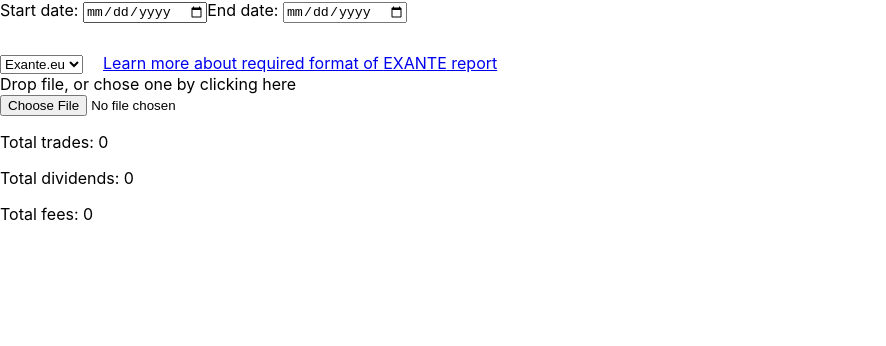
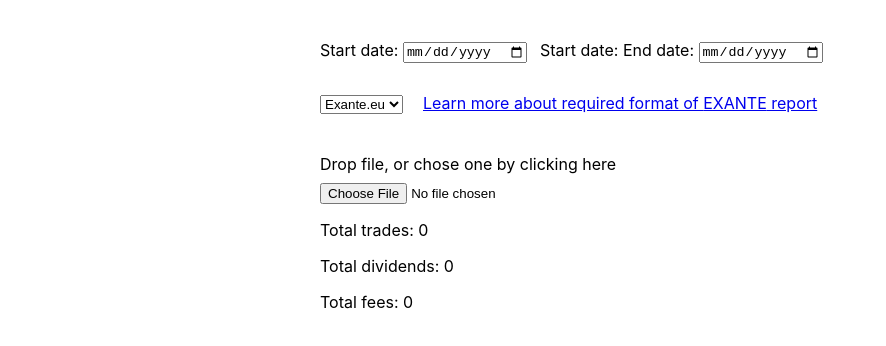
Before and after one commit to andrewmiroshnichenko/trading-taxes, a React (Create React App) app: page / in a window 1280 px wide. Shown: the top 346 px of the page, without its empty margins (0-886 px from the left). Built offline with nearby package versions, Linux system fonts and the light colour scheme.

Commit message:
added positioning css

```diff
--- a/src/components/BrokerSelect.tsx
+++ b/src/components/BrokerSelect.tsx
@@ -34,10 +34,10 @@ export const BrokerSelect: React.FunctionComponent<Props> = ({
 
   return (
     <div>
-      <select value={selectedBroker} onChange={onBrokerTypeChange}>
+      <select className="broker-select" value={selectedBroker} onChange={onBrokerTypeChange}>
         {options}
       </select>
-      <Link
+      <Link className="selected-broker-info-link"
         to={`/${selectedBroker.toLowerCase()}-details`}
         style={{ marginLeft: 20 }}
       >
--- a/src/components/FileInput.tsx
+++ b/src/components/FileInput.tsx
@@ -68,7 +68,9 @@ export const FileInput: React.FunctionComponent<Props> = ({
   return (
     <>
       <label htmlFor="main-file-input">
-        Drop file, or chose one by clicking here
+        <div className="drop-file-text">
+          Drop file, or chose one by clicking here
+        </div>
       </label>
       <div>
         <input type="file" id="main-file-input" onChange={onChange} />
--- a/src/components/TimeRangeSelect.tsx
+++ b/src/components/TimeRangeSelect.tsx
@@ -17,18 +17,22 @@ export const TimeRangeSelect: React.FunctionComponent<Props> = ({
   );
 
   return (
-    <div style={{ marginBottom: 30 }}>
-      <label htmlFor="report-range-end">
+    <div className="time-range-select" style={{ marginBottom: 30 }}>
+      <label htmlFor="report-range-start">
+        <span className="start-date-text">
         Start date:{" "}
         <input
-          id="report-range-end"
+          id="report-range-start"
           type="date"
           onChange={timeUpdateCallback}
           value={startDate}
           name="startDate"
         />
+        </span>
       </label>
       <label htmlFor="report-range-end">
+        <span className="end-date-text">
+        Start date:{" "}
         End date:{" "}
         <input
           id="report-range-end"
@@ -37,6 +41,7 @@ export const TimeRangeSelect: React.FunctionComponent<Props> = ({
           value={endDate}
           name="endDate"
         />
+        </span>
       </label>
     </div>
   );
--- a/src/index.css
+++ b/src/index.css
@@ -9,9 +9,37 @@ body {
     sans-serif;
   -webkit-font-smoothing: antialiased;
   -moz-osx-font-smoothing: grayscale;
+  /* color: red; */
 }
 
 code {
   font-family: source-code-pro, Menlo, Monaco, Consolas, "Courier New",
     monospace;
 }
+
+#root {
+  width: 50%;
+  margin: 0 auto;
+  /* margin-left: 10vw; */
+  /* margin-top: 10vh; */
+
+}
+
+.time-range-select {
+  margin-top: 5vh;
+  display: flex;
+  flex-direction: row;
+  /* justify-content: space-between; */
+}
+
+.start-date-text  {
+  margin-right: 1vw;
+}
+
+.broker-select {
+  margin-bottom: 5vh;
+}
+
+.drop-file-text {
+  margin-bottom : 1vh;
+}
```
